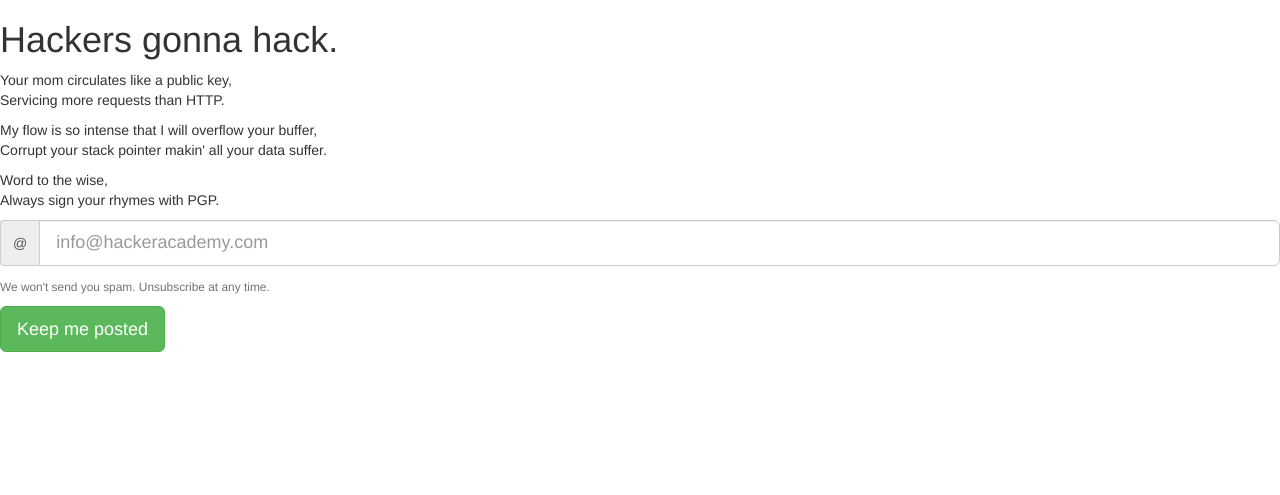
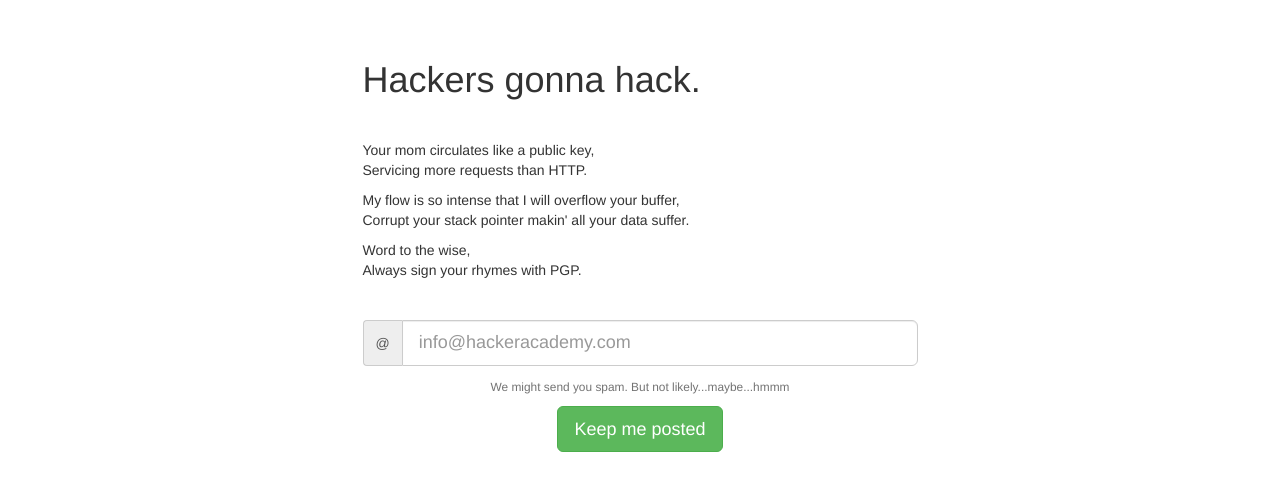
Before and after one commit to sugataa/ha_landingpg, a plain HTML site: page index.html in a window 1280 px wide. Drawn offline with nearby package versions, Linux system fonts and the light colour scheme.

Commit message:
Step 3 - Add some formatting.

```diff
--- a/index.html
+++ b/index.html
@@ -5,9 +5,27 @@
   <meta name="viewport" content="width=device-width, initial-scale=1.0" />
   <!-- Bootstrap -->
   <link href="//netdna.bootstrapcdn.com/bootstrap/3.0.0/css/bootstrap.min.css" rel="stylesheet" />
+
+  <style>
+
+  body {
+    padding-top: 20px;
+  }
+
+  .margin-base-vertical {
+    margin: 40px 0;
+  }
+
+  </style>
+
 </head>
 <body>
-  <h1>Hackers gonna hack.</h1>
+
+  <div class="container">
+    <div class="row">
+      <div class="col-md-6 col-md-offset-3">
+
+        <h1 class="margin-base-vertical">Hackers gonna hack.</h1>
 
         <p>
           Your mom circulates like a public key,
@@ -25,17 +43,21 @@
         Always sign your rhymes with PGP.
         </p>
 
-  <form action="/mailing-list" method="post">
+        <form action="/mailing-list" method="post" class="margin-base-vertical">
           <p class="input-group">
             <span class="input-group-addon">@</span>
             <input type="text" class="form-control input-lg" name="email" placeholder="info@hackeracademy.com" />
           </p>
-    <p class="help-block"><small>We won't send you spam. Unsubscribe at any time.</small></p>
-    <p>
+          <p class="help-block text-center"><small>We might send you spam. But not likely...maybe...hmmm</small></p>
+          <p class="text-center">
             <button type="submit" class="btn btn-success btn-lg">Keep me posted</button>
           </p>
           </span>
         </form>
 
+      </div>
+    </div>
+  </div>
+
 </body>
 </html>
```
Lines whose indentation alone changed are shown as unchanged.
